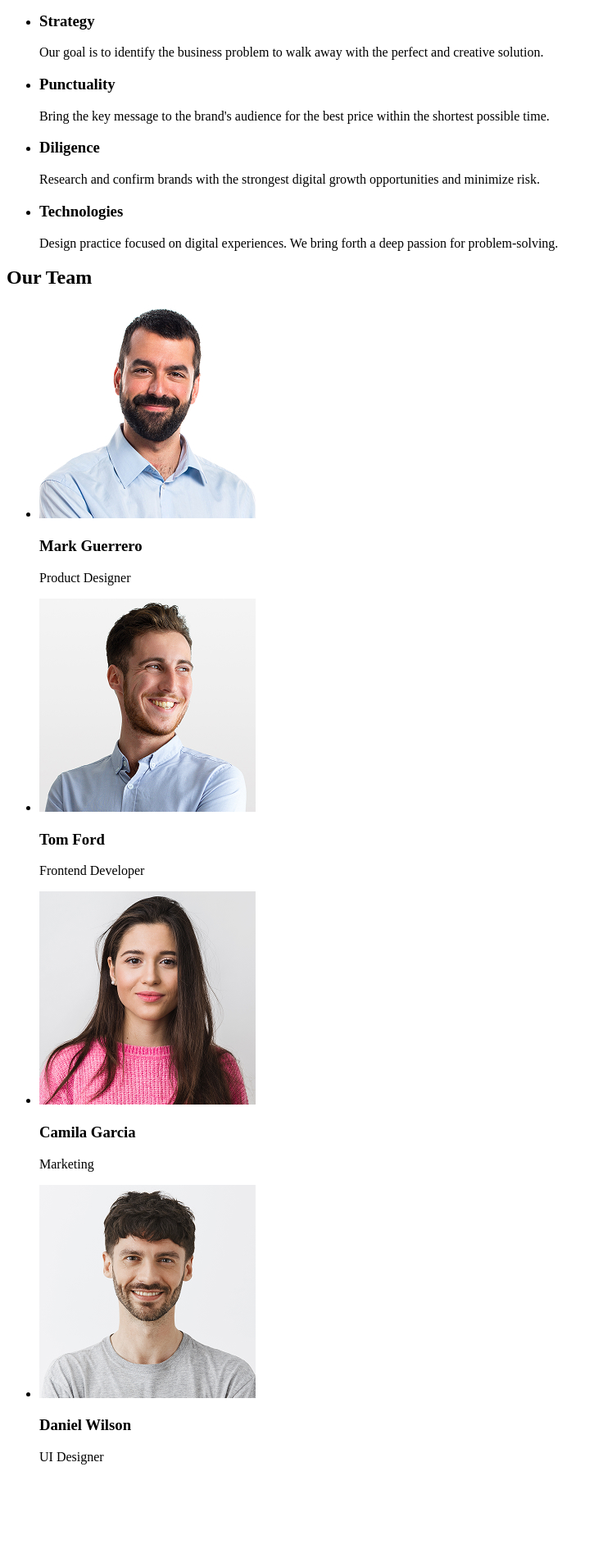
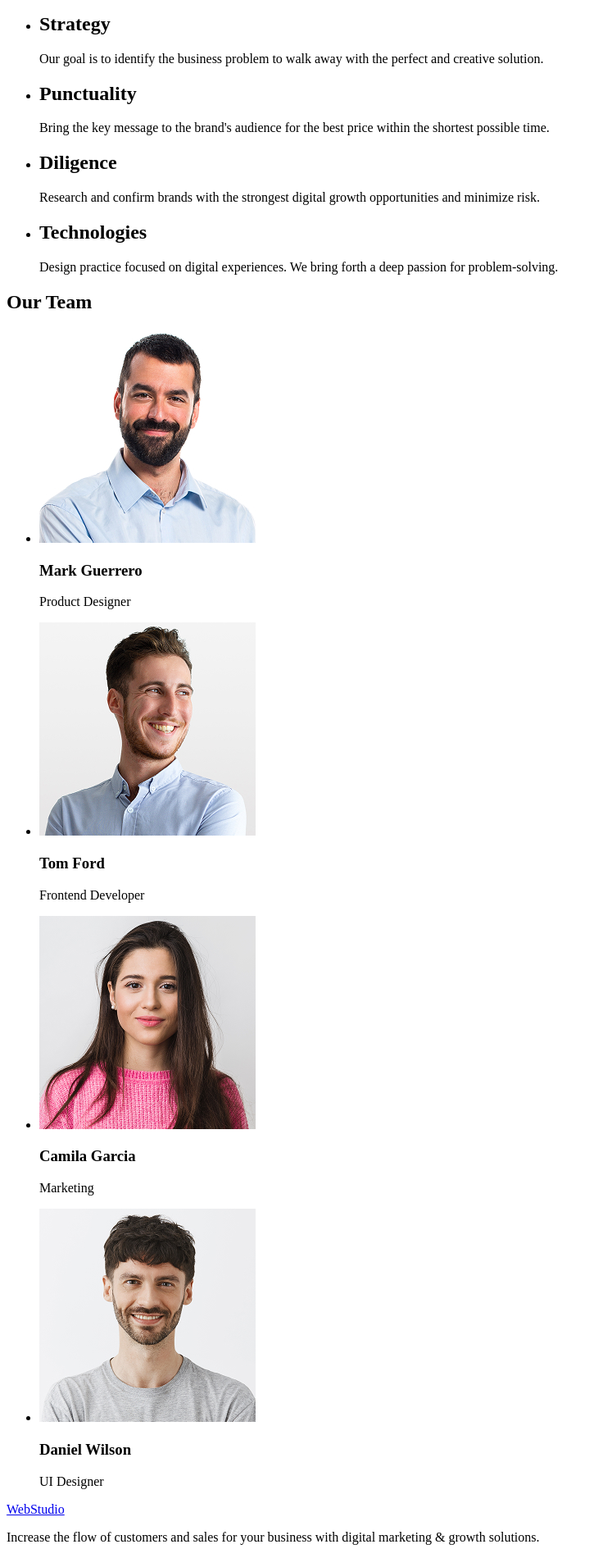
Before and after one commit to Pasyoha-Roman/goit-markup-hw-01, a plain HTML site: page index.html in a window 1280 px wide. Shown: the part 240-2140 px from the top of the page at 82% size, without its empty margins (0-736 px from the left). Before the commit the page ends 2042 px from the top, so only its background shows below. Drawn offline with Linux system fonts and the light colour scheme.

Commit message:
footer was added

```diff
--- a/index.html
+++ b/index.html
@@ -46,7 +46,7 @@
       <section>
         <ul>
           <li>
-            <h3>Strategy</h3>
+            <h2>Strategy</h2>
             <p>
               Our goal is to identify the business problem to walk away with the
               perfect and creative solution.
@@ -54,7 +54,7 @@
           </li>
 
           <li>
-            <h3>Punctuality</h3>
+            <h2>Punctuality</h2>
             <p>
               Bring the key message to the brand's audience for the best price
               within the shortest possible time.
@@ -62,7 +62,7 @@
           </li>
 
           <li>
-            <h3>Diligence</h3>
+            <h2>Diligence</h2>
             <p>
               Research and confirm brands with the strongest digital growth
               opportunities and minimize risk.
@@ -70,7 +70,7 @@
           </li>
 
           <li>
-            <h3>Technologies</h3>
+            <h2>Technologies</h2>
             <p>
               Design practice focused on digital experiences. We bring forth a
               deep passion for problem-solving.
@@ -109,6 +109,12 @@
       </section>
     </main>
 
-    <footer></footer>
+    <footer>
+      <a href="./index.html">WebStudio</a>
+      <p>
+        Increase the flow of customers and sales for your business with digital
+        marketing & growth solutions.
+      </p>
+    </footer>
   </body>
 </html>
```
